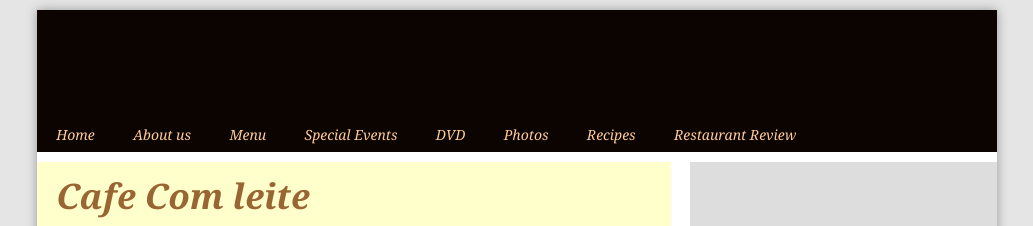
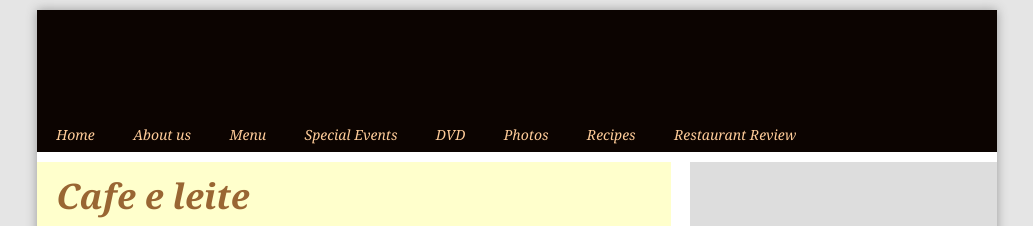
Before and after one commit to RNXGITHUB/appturma3b, a plain HTML site: page index.html in a window 1280 px wide. Shown: the top 226 px of the page, without its empty margins (123-1156 px from the left). Drawn offline with Linux system fonts and the light colour scheme.

Commit message:
Alteração de nome

```diff
--- a/index.html
+++ b/index.html
@@ -147,7 +147,7 @@
             </nav>
 
             <section class="conteudo">
-              <h1>Cafe Com leite</h1>
+              <h1>Cafe e leite</h1>
               <p>Cafe Fontenebleau's visionary chef leads the way in a culinary revolution. Proclaimed by many to be the best chef in the world today, Chef Fontenelle blends earthy seasonal flavors and bold ingredients to create exquisite contemporary cuisine.</p>
               <p>The name Cafe Fontenebleau comes from our first restaurant, located in a historic building on Thouiu Street in Paris, where we opened the doors in 1985. We've replicated the elegant interior, exceptional service, and world-class cuisine in our restaurants around the country.</p>
               <h2>Come dine with us tonight</h2>
```
